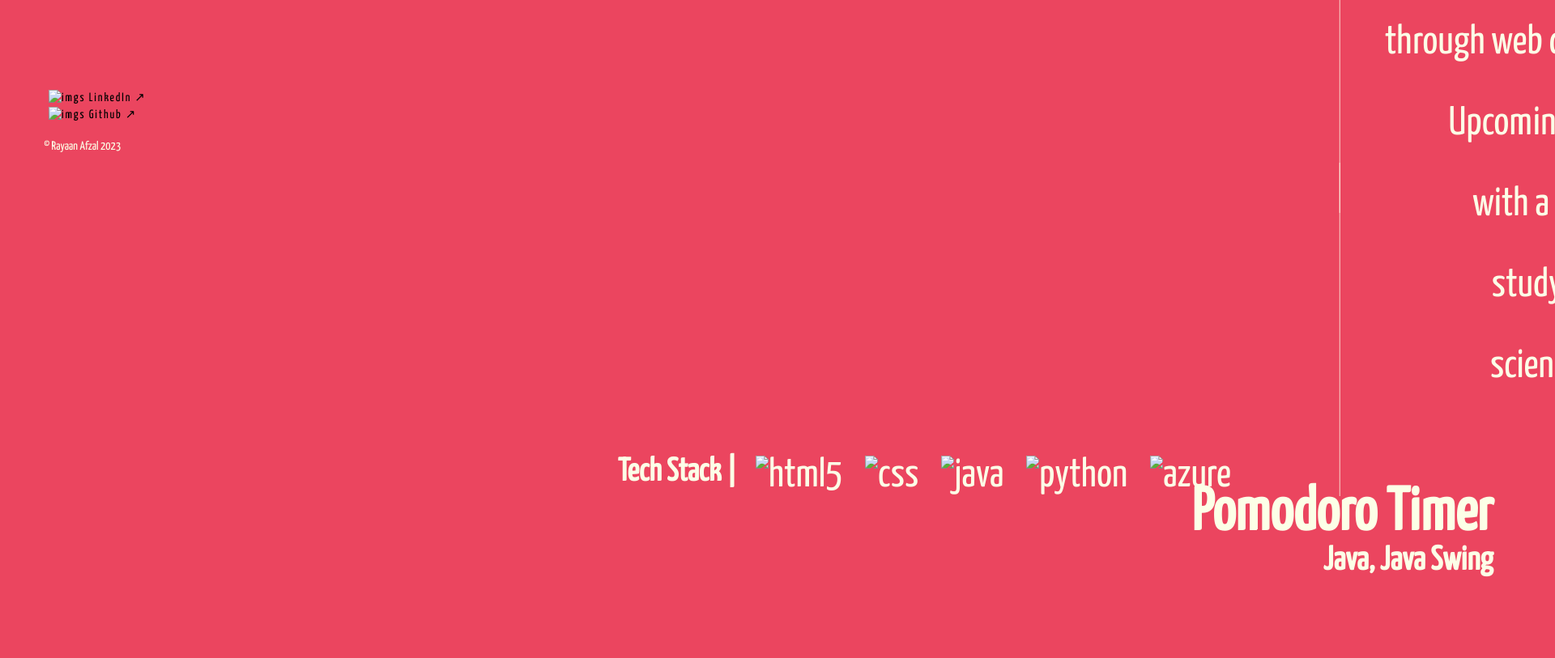
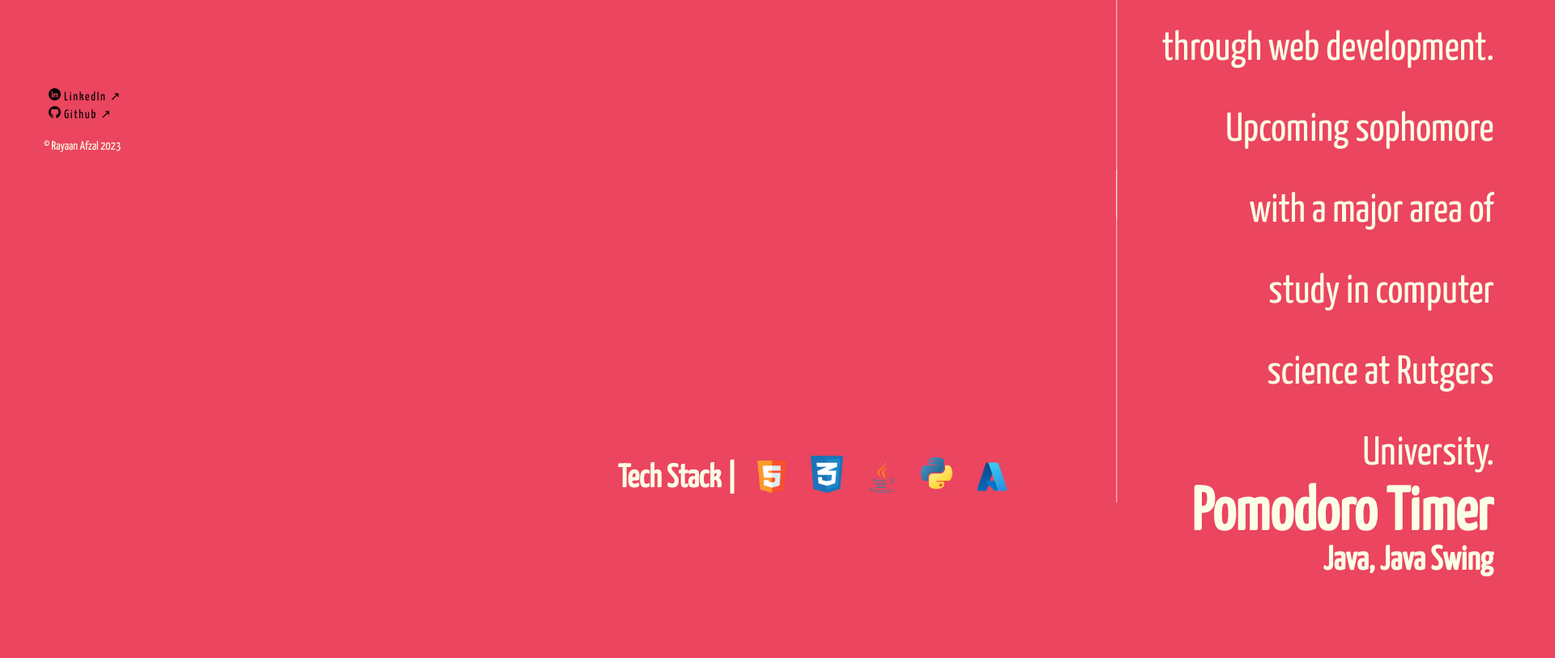
Before and after one commit to rafzal2020/RayaanPortfolio, a plain HTML site: page index.html in a window 1280 px wide. Shown: the part 597-1410 px from the top of the page at 81% size, 1920 px wide, since content can reach past the window. Drawn offline with nearby package versions, Linux system fonts and the light colour scheme; the site is published under a folder, as on GitHub Pages, so addresses that start at the root find nothing.

Commit message:
index.html

```diff
--- a/index.html
+++ b/index.html
@@ -17,9 +17,9 @@
                 </a>
                 <div class="links">
                     <li><a href="https://www.linkedin.com/in/rayaan-afzal-284aba245/" target="_blank">
-                        <img src="/images/linkedin.png" alt="imgs" class="imgs"> LinkedIn &#x2197;</a></li>
+                        <img src="./images/linkedin.png" alt="imgs" class="imgs"> LinkedIn &#x2197;</a></li>
                     <li><a href="https://github.com/rafzal2020" target="_blank">
-                        <img src="/images/github.png" alt="imgs" class="imgs"> Github &#x2197;</a></li>
+                        <img src="./images/github.png" alt="imgs" class="imgs"> Github &#x2197;</a></li>
                 </div>
             </header>
             <div>
@@ -46,11 +46,11 @@
                 <div class="my-tech">
                     <h1 class="tech-stack">Tech Stack |</h1>
                     <ul>
-                        <li class="group1"><img src="/images/html5.png" alt="html5"></li>
-                        <li class="group1"><img src="/images/css.svg" alt="css"></li>
-                        <li class="group1"><img src="/images/java.png" alt="java"></li>
-                        <li class="group1"><img src="/images/python.png" alt="python"></li>
-                        <li class="group1"><img src="/images/azure.png" alt="azure"></li>
+                        <li class="group1"><img src="./images/html5.png" alt="html5"></li>
+                        <li class="group1"><img src="./images/css.svg" alt="css"></li>
+                        <li class="group1"><img src="./images/java.png" alt="java"></li>
+                        <li class="group1"><img src="./images/python.png" alt="python"></li>
+                        <li class="group1"><img src="./images/azure.png" alt="azure"></li>
                     </ul>
                 </div>
             </section>
```
